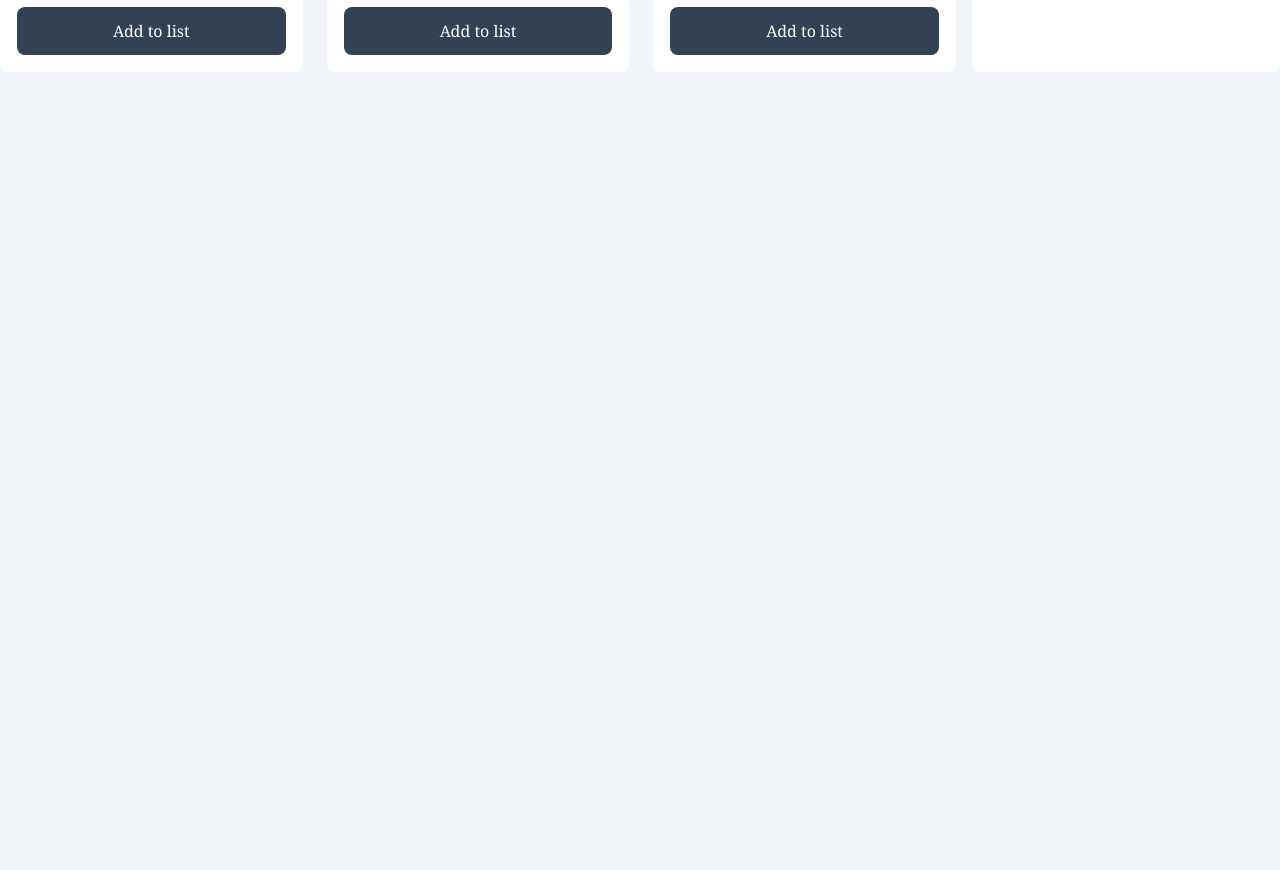
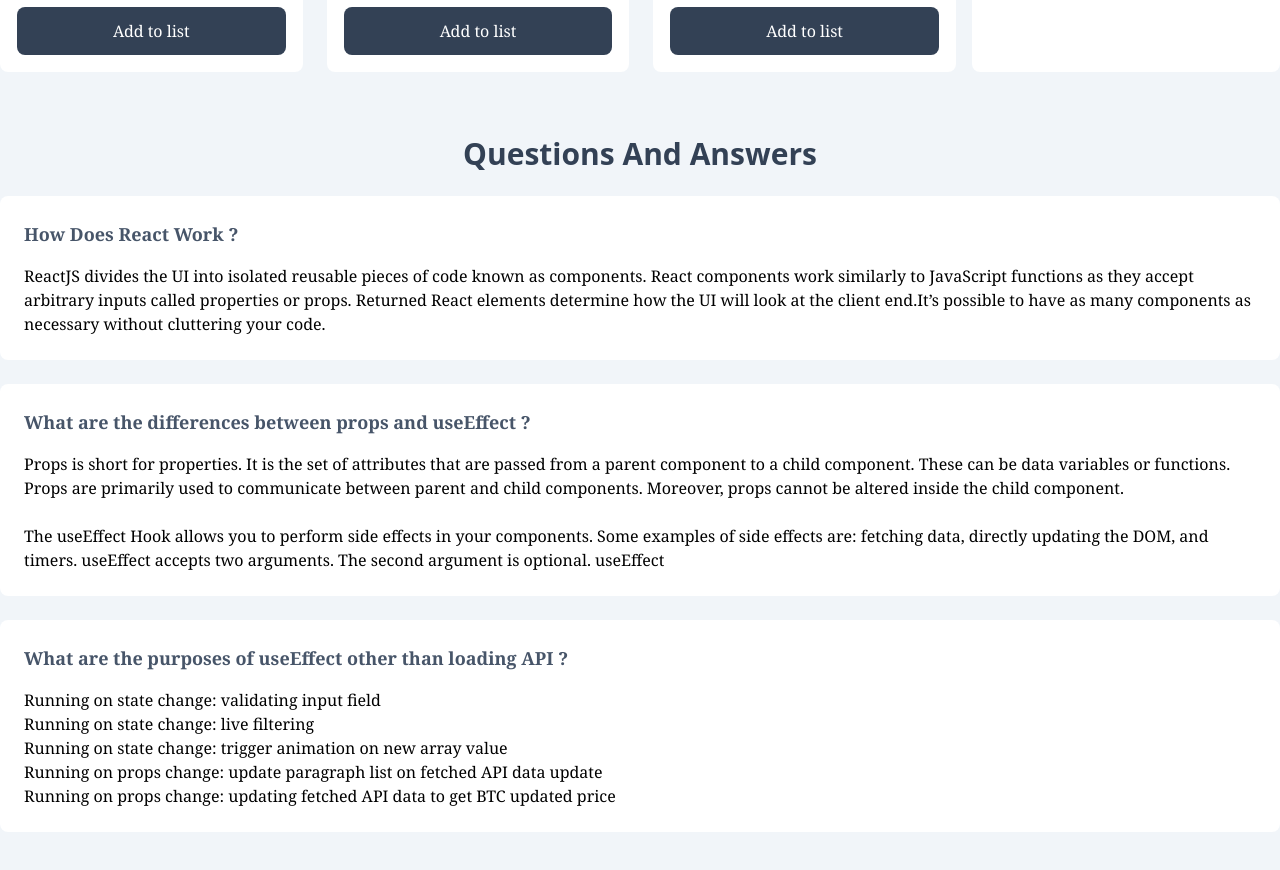
Before and after one commit to ifazzzz/football-drills-client, a React (Create React App) app: page / in a window 1280 px wide. Shown: the part 1080-1950 px from the top of the page. Before the commit the page ends 1152 px from the top, so only its background shows below. Built offline with nearby package versions, Linux system fonts and the light colour scheme.

Commit message:
q&a added

```diff
--- a/src/App.js
+++ b/src/App.js
@@ -2,11 +2,13 @@
 import Home from './Component/Home/Home';
 import { ToastContainer } from 'react-toastify';
 import 'react-toastify/dist/ReactToastify.css';
+import Questions from './Component/Questions/Questions';
 
 function App() {
   return (
     <div className="font-serif">
       <Home></Home>
+      <Questions></Questions>
       <ToastContainer />
     </div>
   );
--- a/src/Component/Details/Details.js
+++ b/src/Component/Details/Details.js
@@ -3,7 +3,7 @@ import React from 'react';
 const Details = ({setBreak, breakTime}) => {
 
     return (
-        <div className="p-6">
+        <div className="p-6 mt-16">
             <div className="flex p-4 justify-evenly">
                 <div>
                     <img className="rounded-full w-16" src="https://12r9bkcquoz2cfikc47m7moj-wpengine.netdna-ssl.com/wp-content/uploads/2022/02/Oli-Billson.jpeg" alt="" />
@@ -30,7 +30,7 @@ const Details = ({setBreak, breakTime}) => {
             <div className='mt-8'>
                 <h1>Add a break</h1>
                 <div className="bg-slate-200 rounded-lg p-6 flex justify-between mt-4">
-                    <button className="bg-slate-700 rounded-full text-white p-2 w-1/6"><span onClick={setBreak} className="text-center">10</span>s</button>
+                    <button className="bg-slate-700 rounded-full text-white p-2 w-1/6"><span onClick={setBreak} >10</span>s</button>
                     <button className="bg-slate-700 rounded-full text-white p-2 w-1/6"><span onClick={setBreak} >20</span>s</button>
                     <button className="bg-slate-700 rounded-full text-white p-2 w-1/6"><span onClick={setBreak} >30</span>s</button>
                     <button className="bg-slate-700 rounded-full text-white p-2 w-1/6"><span onClick={setBreak} >40</span>s</button>
--- /dev/null
+++ b/src/Component/Questions/Questions.js
@@ -0,0 +1,38 @@
+import React from 'react';
+
+const Questions = () => {
+    return (
+        <div className="container mx-auto my-16">
+            <h1 className="text-center text-3xl font-bold font-sans text-slate-700">Questions And Answers</h1>
+            <div>
+                <div className="bg-white p-6 rounded-lg my-6">
+                 <p className="text-slate-600 text-lg font-semibold mb-4">How Does React Work ?</p>
+                 <p>
+                 ReactJS divides the UI into isolated reusable pieces of code known as components. React components work similarly to JavaScript functions as they accept arbitrary inputs called properties or props. Returned React elements determine how the UI will look at the client end.It’s possible to have as many components as necessary without cluttering your code.
+                 </p>
+                </div>
+                <div className="bg-white p-6 rounded-lg my-6">
+                 <p className="text-slate-600 text-lg font-semibold mb-4">What are the differences between props and useEffect ?</p>
+                 <p>
+                 Props is short for properties. It is the set of attributes that are passed from a parent component to a child component. These can be data variables or functions. Props are primarily used to communicate between parent and child components. Moreover, props cannot be altered inside the child component.<br/><br/>
+                 The useEffect Hook allows you to perform side effects in your components. Some examples of side effects are: fetching data, directly updating the DOM, and timers. useEffect accepts two arguments. The second argument is optional. useEffect
+                 </p>
+                </div>
+                <div className="bg-white p-6 rounded-lg my-6">
+                 <p className="text-slate-600 text-lg font-semibold mb-4">What are the purposes of useEffect other than loading API ?</p>
+                 <p>
+                   <ul>
+                    <li>Running on state change: validating input field</li>
+                    <li>Running on state change: live filtering</li>
+                    <li>Running on state change: trigger animation on new array value</li>
+                    <li>Running on props change: update paragraph list on fetched API data update</li>
+                    <li>Running on props change: updating fetched API data to get BTC updated price</li>
+                   </ul>
+                 </p>
+                </div>
+            </div>
+        </div>
+    );
+};
+
+export default Questions;
```
